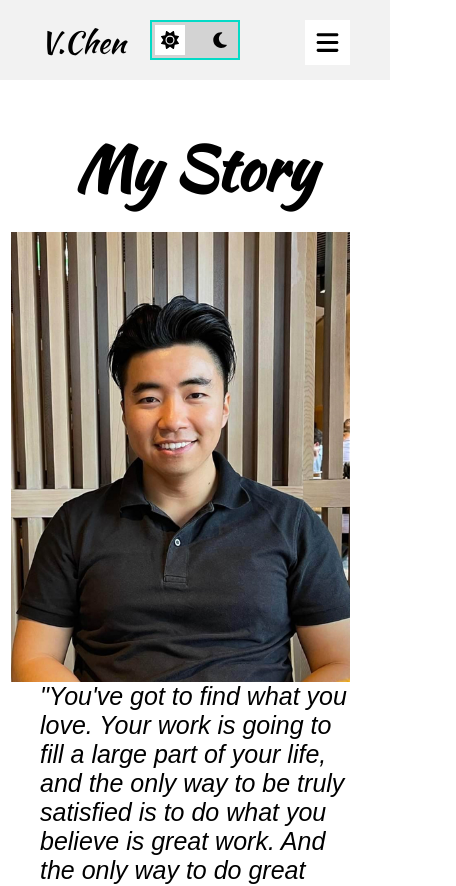
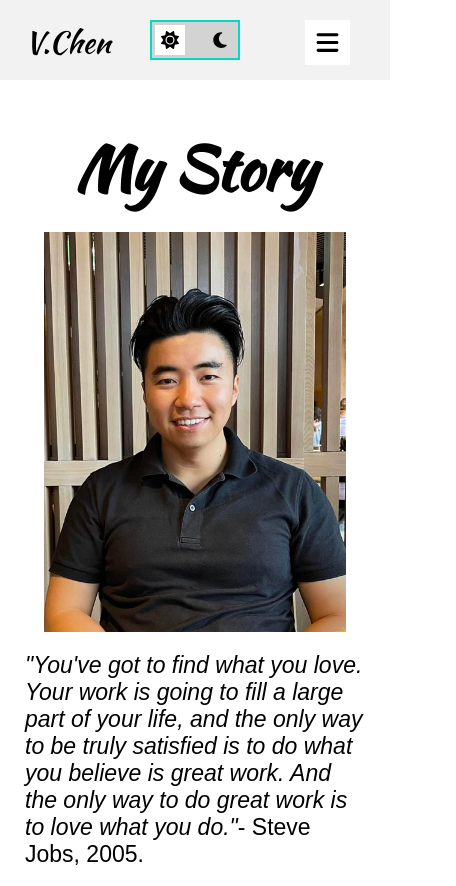
Before and after one commit to VincentChen6345/personal-portfolio, a React (Create React App) app: page /my-story in a window 390 px wide. Shown: the top 886 px of the page, 456 px wide, since content can reach past the window. Built offline with nearby package versions, Linux system fonts and the light colour scheme.

Commit message:
media queries story section

```diff
--- a/src/App.css
+++ b/src/App.css
@@ -43,7 +43,6 @@ section {
   position: relative;
   display: flex;
   height: 100%;
-  width: 100vw;
 }
 .brand-container {
   list-style: none;
@@ -312,6 +311,13 @@ a {
   .summary {
     font-size: 18px;
   }
+  .footer {
+    margin-top: 20px;
+    justify-content: space-evenly;
+  }
+  .footer-image {
+    width: 80px;
+  }
 }
 @media only screen and (max-width: 820px) {
   .hamburger-icon {
@@ -359,3 +365,25 @@ a {
     margin-left: 40px;
   }
 }
+@media only screen and (max-width: 642px) {
+  .footer-image {
+    display: none;
+  }
+}
+
+@media only screen and (max-width: 494px) {
+  .app-container {
+    padding: 0 25px;
+  }
+}
+@media only screen and (max-width: 459px) {
+  .footer {
+    flex-direction: column;
+  }
+  .footer-left {
+    margin-bottom: 15px;
+  }
+  .footer-right {
+    padding-bottom: 20px;
+  }
+}
--- a/src/components/MyStory.css
+++ b/src/components/MyStory.css
@@ -13,3 +13,29 @@
   float: right;
   margin-left: 10px;
 }
+@media only screen and (max-width: 945px) {
+  .story-portrait {
+    height: 400px;
+    float: right;
+    margin-left: 10px;
+  }
+  .my-story-section {
+    font-size: 23px;
+  }
+}
+@media only screen and (max-width: 766px) {
+  .story-portrait {
+    height: 400px;
+    width: 301.2px;
+    float: none;
+    margin-bottom: 20px;
+    margin-left: 0;
+  }
+  .my-story-section {
+    display: flex;
+    flex-direction: column;
+    align-items: center;
+    margin-left: 0;
+    margin-top: 0;
+  }
+}
--- a/src/components/MyStory.jsx
+++ b/src/components/MyStory.jsx
@@ -4,35 +4,36 @@ import portrait2 from "../img/portrait-2.jpg";
 export const MyStory = () => {
   return (
     <article className="my-story-section">
-      <h1 className="section-heading">My Story</h1>{" "}
+      <h1 className="section-heading">My Story</h1>
       <img src={portrait2} alt="portrait" className="story-portrait" />
+      <div>
         <p>
-        {" "}
           <em className="quote">
-          "You've got to find what you love. Your work is going to fill a large
-          part of your life, and the only way to be truly satisfied is to do
-          what you believe is great work. And the only way to do great work is
-          to love what you do."
+            "You've got to find what you love. Your work is going to fill a
+            large part of your life, and the only way to be truly satisfied is
+            to do what you believe is great work. And the only way to do great
+            work is to love what you do."
           </em>
           - Steve Jobs, 2005.
         </p>{" "}
         <br />
         <p>
-        Like many young adults in their early to mid 20s, I questioned if I was
-        on the right path.During university I struggled to find a career that I
-        felt satisfied in, I struggled to find what I love to do. I studied
-        civil engineering at the University of New South Wales which is focused
-        on the construction of buildings,structures and major infrastructure.
-        Although it is a stable and rewarding career path, I knew deep down that
-        the world of construction didn't suit me, it didn't excite me.
+          Like many young adults in their early to mid 20s, I questioned if I
+          was on the right path.During university I struggled to find a career
+          that I felt satisfied in, I struggled to find what I love to do. I
+          studied civil engineering at the University of New South Wales which
+          is focused on the construction of buildings,structures and major
+          infrastructure. Although it is a stable and rewarding career path, I
+          knew deep down that the world of construction didn't suit me, it
+          didn't excite me.
         </p>
         <br />
         <p>
           I graduated at the end of 2019 right before the pandemic hit, still
-        searching for a graduate job. A global pandemic, months of lockdowns and
-        an economic recession- the future wasn't exactly looking too bright. Not
-        only couldn't I find a job I loved, I also couldn't find love. I was
-        quite dissatisfied with my dating life at this time.
+          searching for a graduate job. A global pandemic, months of lockdowns
+          and an economic recession- the future wasn't exactly looking too
+          bright. Not only couldn't I find a job I loved, I also couldn't find
+          love. I was quite dissatisfied with my dating life at this time.
         </p>
         <br />
         <p>
@@ -46,20 +47,21 @@ export const MyStory = () => {
         </p>
         <br />
         <p>
-        That's how it all began, I completed a free online tutorial for Python.
-        It was a lot of fun. It felt like a puzzle, like a game. After realising
-        that Python isn't enough to build an app , I eventually discovered the
-        world of front-end development and that's when things just clicked.
-        You're telling me I can use the power of code to build websites that can
-        be accessed by billions of people around the world? I can just think of
-        an idea and create an app for it with my own two hands? I knew I had
-        found it; I had found what I loved to do. I didn't want to build the
-        physical world, I want to build the digital world.
+          That's how it all began, I completed a free online tutorial for
+          Python. It was a lot of fun. It felt like a puzzle, like a game. After
+          realising that Python isn't enough to build an app , I eventually
+          discovered the world of front-end development and that's when things
+          just clicked. You're telling me I can use the power of code to build
+          websites that can be accessed by billions of people around the world?
+          I can just think of an idea and create an app for it with my own two
+          hands? I knew I had found it; I had found what I loved to do. I didn't
+          want to build the physical world, I want to build the digital world.
         </p>
         <br />
         p.s. We gave up on the dating app <br />
         p.p.s. I have a coding Youtube channel where I document my journey of
         becoming a front end developer!
+      </div>
     </article>
   );
 };
```
Lines whose indentation alone changed are shown as unchanged.
